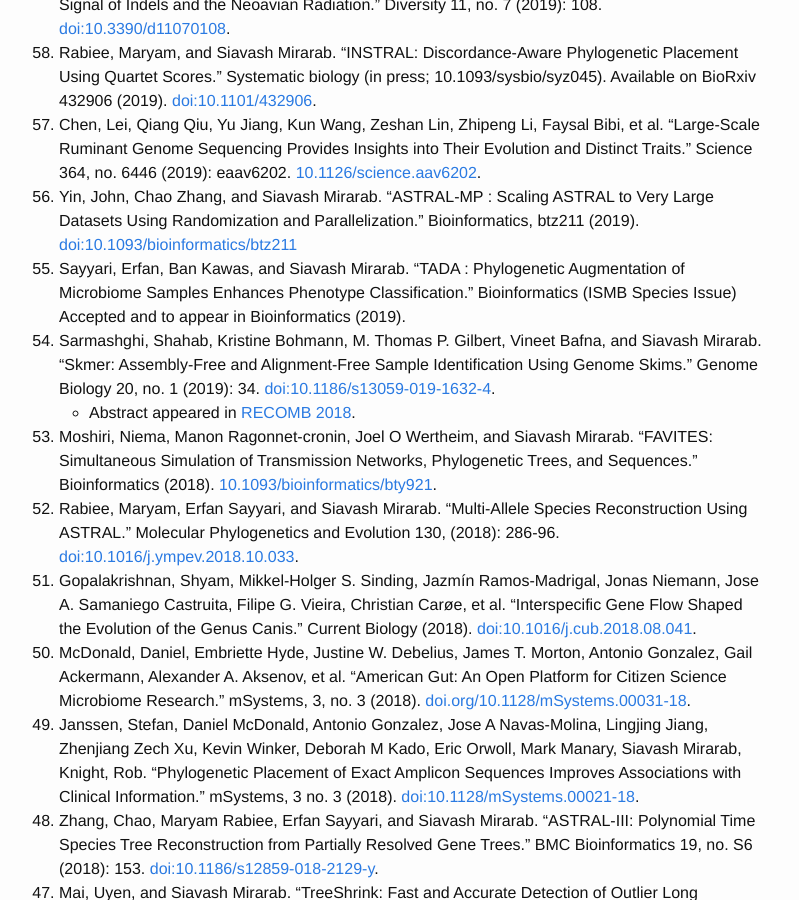
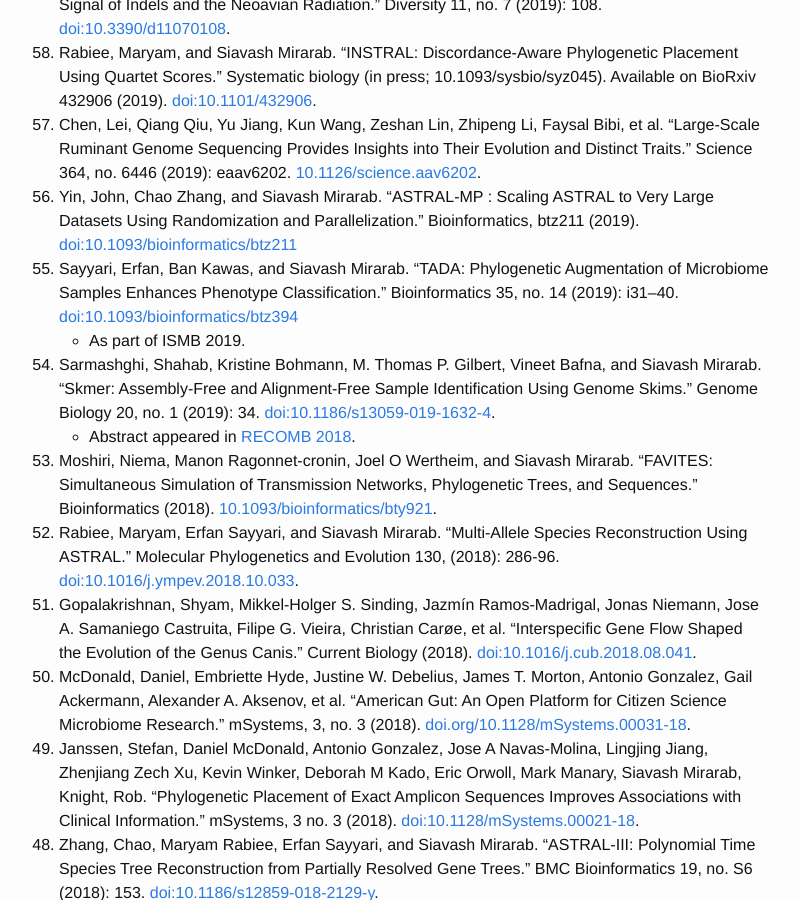
Before and after one commit to smirarab/website, a Jekyll site: the page built from publications.md, in a window 1280 px wide and 900 px high, scrolled down 641 px. Shown: the whole window, without its empty margins (241-1040 px from the left). Built offline with Jekyll 4.4.1, drawn with Linux system fonts in a browser that asks for light colours.

Commit message:
update pub

```diff
--- a/publications.md
+++ b/publications.md
@@ -21,7 +21,8 @@
 0. Rabiee, Maryam, and Siavash Mirarab. “INSTRAL: Discordance-Aware Phylogenetic Placement Using Quartet Scores.” Systematic biology (in press; 10.1093/sysbio/syz045). Available on BioRxiv 432906 (2019). [doi:10.1101/432906](https://doi.org/10.1101/432906).
 0. Chen, Lei, Qiang Qiu, Yu Jiang, Kun Wang, Zeshan Lin, Zhipeng Li, Faysal Bibi, et al. “Large-Scale Ruminant Genome Sequencing Provides Insights into Their Evolution and Distinct Traits.” Science 364, no. 6446 (2019): eaav6202. [10.1126/science.aav6202](https://doi.org/10.1126/science.aav6202).
 0. Yin, John, Chao Zhang, and Siavash Mirarab. “ASTRAL-MP : Scaling ASTRAL to Very Large Datasets Using Randomization and Parallelization.” Bioinformatics, btz211 (2019). [doi:10.1093/bioinformatics/btz211](https://doi.org/10.1093/bioinformatics/btz211)
-0. Sayyari, Erfan, Ban Kawas, and Siavash Mirarab. “TADA : Phylogenetic Augmentation of Microbiome Samples Enhances Phenotype Classification.” Bioinformatics (ISMB Species Issue) Accepted and to appear in Bioinformatics (2019).
+0. Sayyari, Erfan, Ban Kawas, and Siavash Mirarab. “TADA: Phylogenetic Augmentation of Microbiome Samples Enhances Phenotype Classification.” Bioinformatics 35, no. 14 (2019): i31–40. [doi:10.1093/bioinformatics/btz394](https://doi.org/10.1093/bioinformatics/btz394)
+	* As part of ISMB 2019.
 0. Sarmashghi, Shahab, Kristine Bohmann, M. Thomas P. Gilbert, Vineet Bafna, and Siavash Mirarab. “Skmer: Assembly-Free and Alignment-Free Sample Identification Using Genome Skims.” Genome Biology 20, no. 1 (2019): 34. [doi:10.1186/s13059-019-1632-4](https://doi.org/10.1186/s13059-019-1632-4).
 	* Abstract appeared in [RECOMB 2018](https://link.springer.com/content/pdf/bbm%3A978-3-319-89929-9%2F1.pdf).
 0. Moshiri, Niema, Manon Ragonnet-cronin, Joel O Wertheim, and Siavash Mirarab. “FAVITES: Simultaneous Simulation of Transmission Networks, Phylogenetic Trees, and Sequences.” Bioinformatics (2018). [10.1093/bioinformatics/bty921](https://doi.org/10.1093/bioinformatics/bty921).
@@ -46,7 +47,7 @@
 0. Shekhar, Shubhanshu, Sebastien Roch, and Siavash Mirarab. “Species Tree Estimation Using ASTRAL: How Many Genes Are Enough?”  IEEE/ACM Transactions on Computational Biology and Bioinformatics (2017). early access. [10.1109/TCBB.2017.2757930](http://ieeexplore.ieee.org/document/8053780/)
    * Abstract [appeared](https://link.springer.com/content/pdf/bbm%3A978-3-319-56970-3%2F1.pdf) in  RECOMB 2017.
 0. Sayyari, Erfan and Siavash Mirarab. “Anchoring quartet-based phylogenetic distances and applications to species tree reconstruction”. BMC Genomics 17, no. 10  (2016):  101–113. [doi:10.1186/s12864-016-3098-z](http://doi.org/10.1186/s12864-016-3098-z)
-0. Sayyari, Erfan and Siavash Mirarab. “Fast coalescent-based computation of local branch support from quartet frequencies”. Molecular Biology and Evolution 33, no. 7 (2016): 1654-1668. [doi:10.1093/molbev/msw079](http://mbe.oxfordjournals.org/cgi/content/abstract/msw079?ijkey=OTHYAZPfjJsY2Ce&keytype=ref)
+0. Sayyari, Erfan and Siavash Mirarab. “Fast coalescent-based computation of local branch support from quartet frequencies”. Molecular Biology and Evolution 33, no. 7 (2016): 1654-1668. [doi:10.1093/molbev/msw079](https://doi.org/10.1093/molbev/msw079)
 {: reversed="reversed"}
 
 ### PhD work
```
